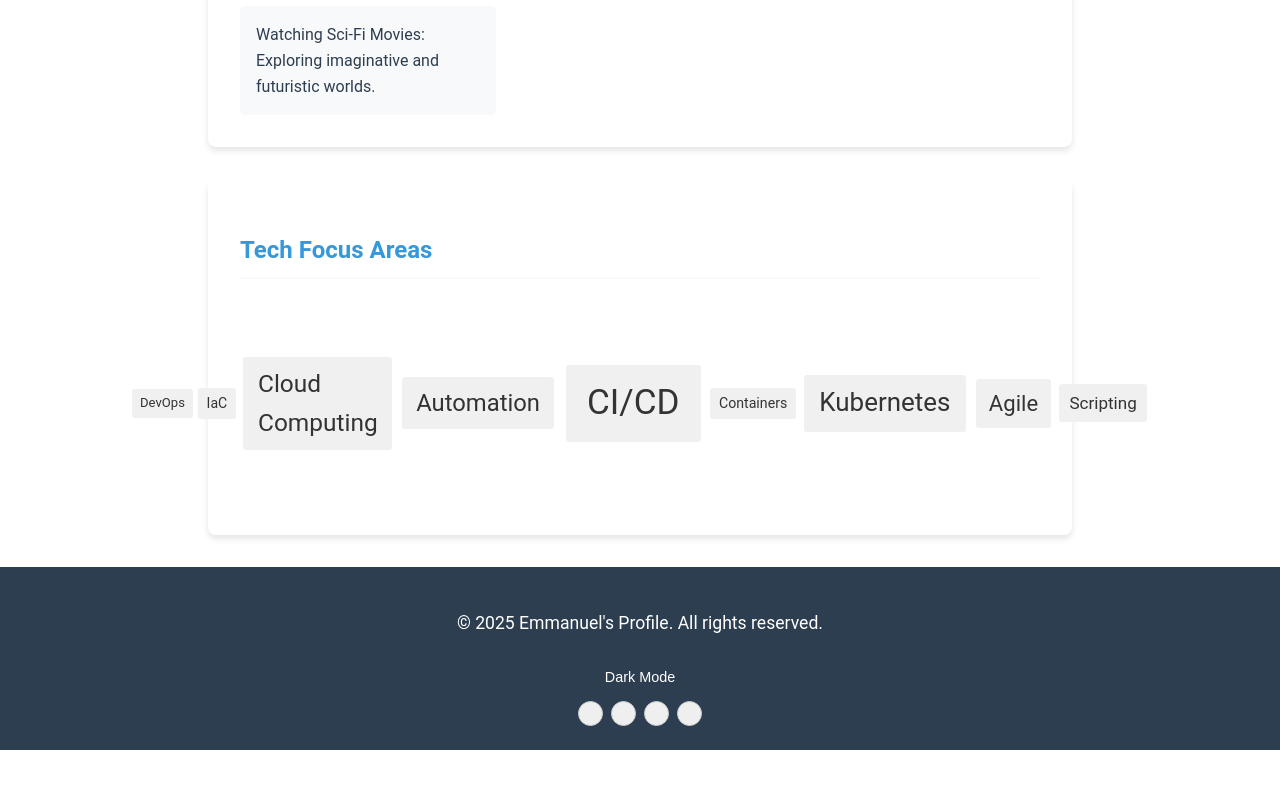
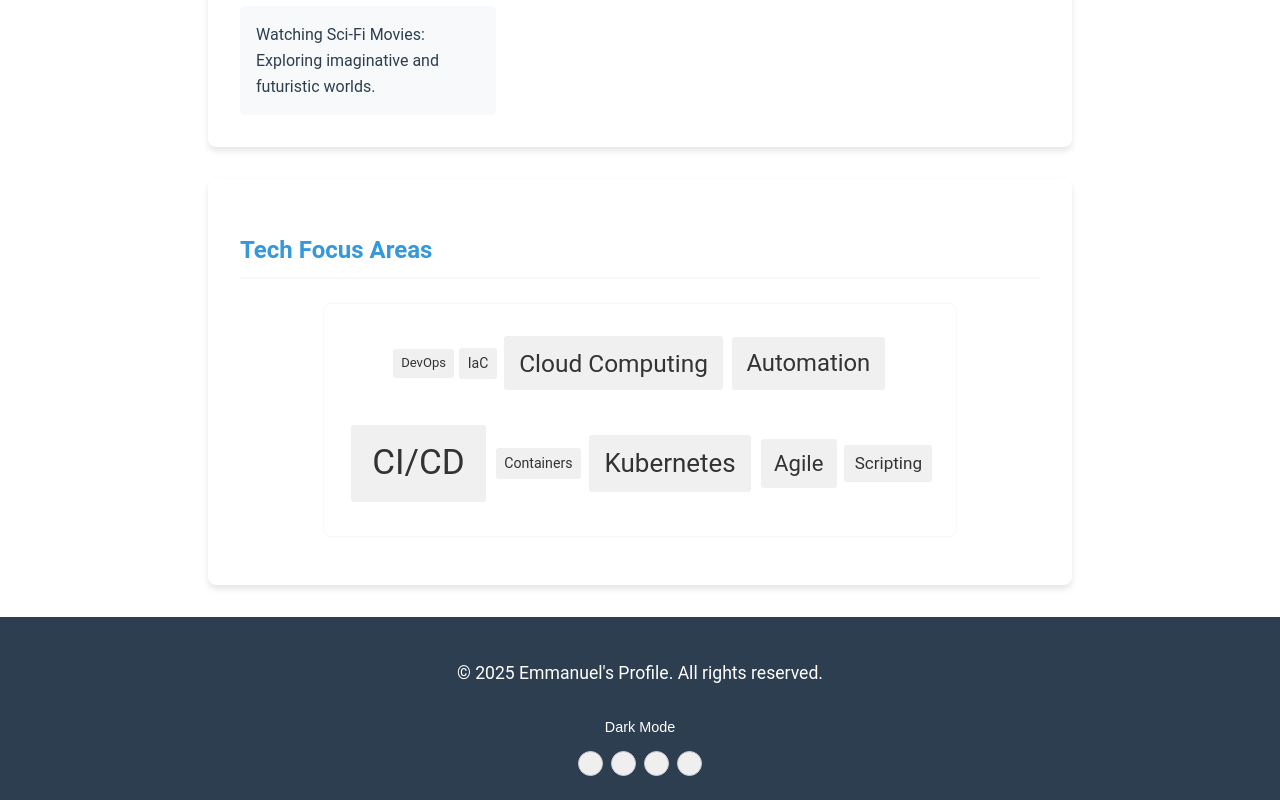
Before and after one commit to ImmanuelOkose/ImmanuelOkose.github.io, a plain HTML site: page index.html in a window 1280 px wide. Shown: the part 1229-2029 px from the top of the page. Before the commit the page ends 1979 px from the top, so only its background shows below. Drawn offline with Linux system fonts and the light colour scheme.

Commit message:
Fix wordcloud unresposive width issue

```diff
--- a/styles.css
+++ b/styles.css
@@ -202,12 +202,19 @@ footer {
 
 /* Word Cloud Styles */
 #word-cloud {
-  width: 100%;
+  width: 90%; /* Reduce the default width */
+  max-width: 600px; /* Set a maximum width to prevent excessive expansion on larger screens */
   min-height: 200px;
   display: flex;
   justify-content: center;
   align-items: center;
+  flex-wrap: wrap; /* Allow words to wrap to the next line */
   font-size: 1rem;
+  padding: 1rem; /* Add some padding around the cloud */
+  border: 1px solid var(--light-bg); /* Optional: Add a border for visual containment */
+  border-radius: 8px; /* Optional: Round the corners */
+  margin: 1rem auto; /* Center the cloud within its section */
+  text-align: center; /* Center the words inside the container */
 }
 
 #word-cloud span {
@@ -218,6 +225,7 @@ footer {
   background-color: #f0f0f0;
   color: var(--text-color);
   transition: background-color 0.3s ease, color 0.3s ease, transform 0.2s ease;
+  font-size: 1em; /* Reset font-size inheritance if needed */
 }
 
 #word-cloud span:hover {
```
